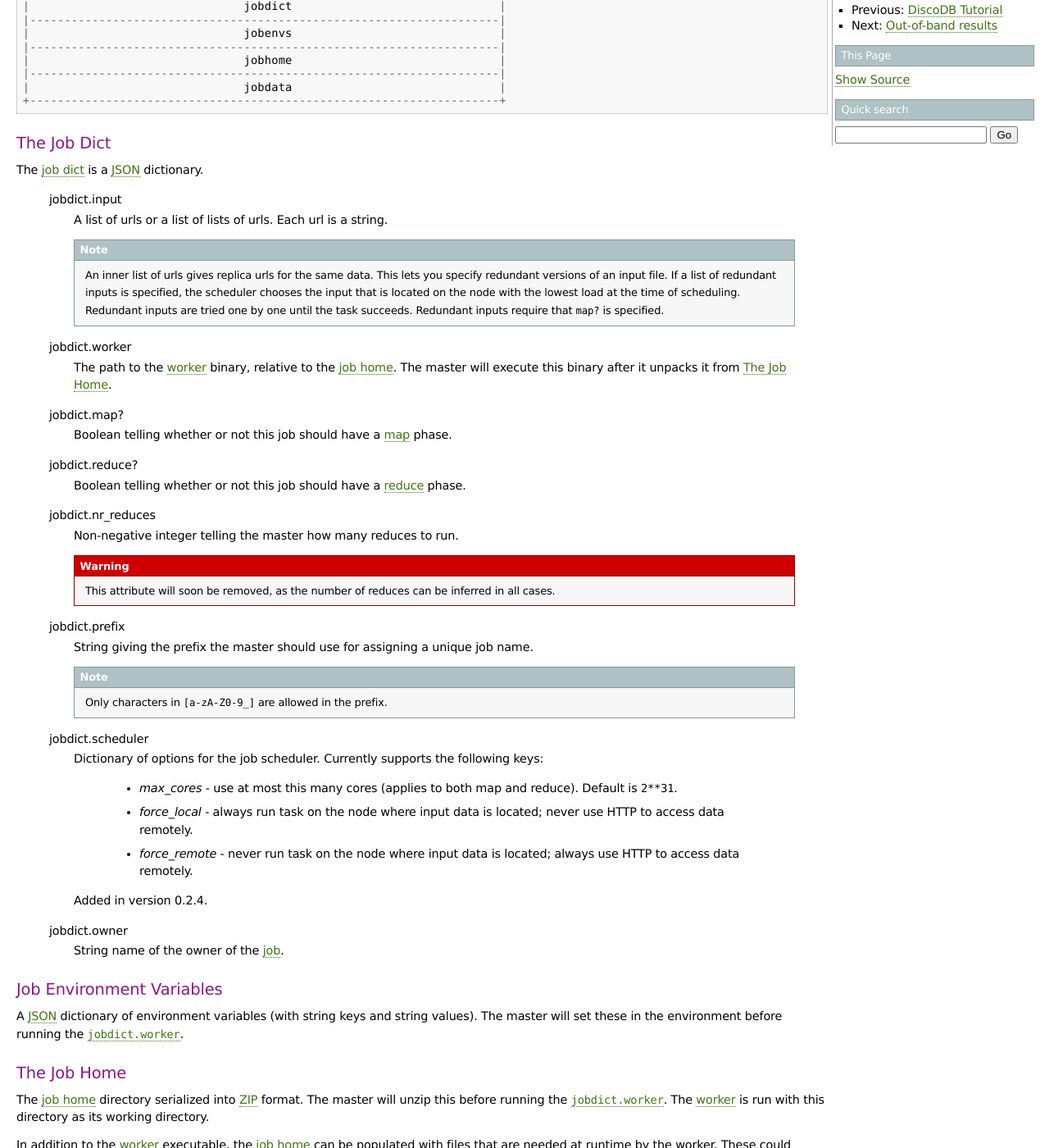
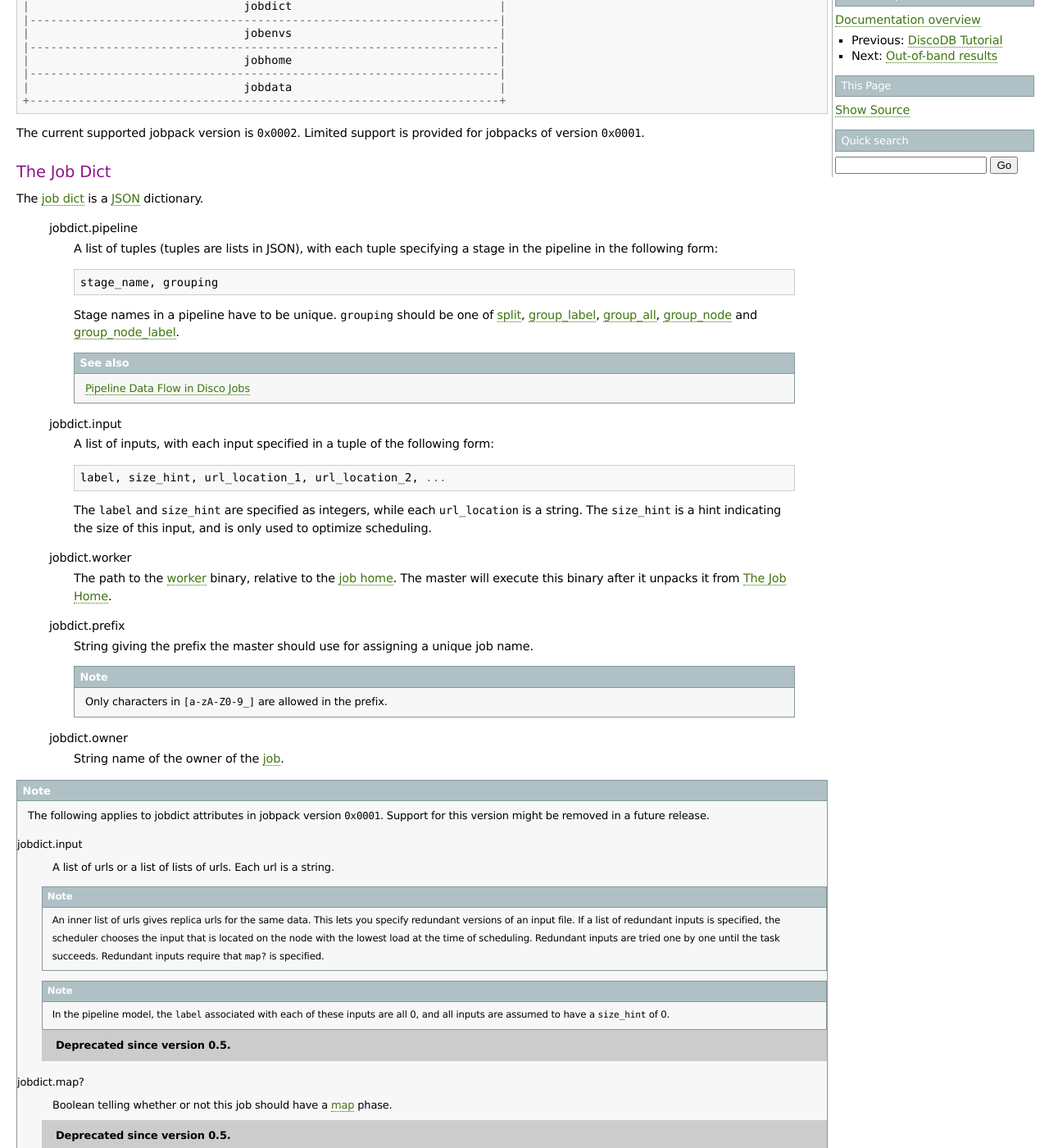
Before and after one commit to discoproject/disco, a Sphinx documentation site: the page built from doc/howto/jobpack.rst, in a window 1280 px wide and 1400 px high, scrolled down 384 px. Shown: the whole window at 82% size. Built offline with Sphinx 7.4.7, drawn with Linux system fonts in a browser that asks for light colours; some of the changed text lies outside the part shown.

Commit message:
[docs] Update the jobpack page.

```diff
--- a/doc/howto/jobpack.rst
+++ b/doc/howto/jobpack.rst
@@ -30,6 +30,11 @@
         |                               jobdata                              |
         +--------------------------------------------------------------------+
 
+.. _jobpack_version:
+
+The current supported jobpack version is ``0x0002``.  Limited support
+is provided for jobpacks of version ``0x0001``.
+
 .. _jobdict:
 
 The Job Dict
@@ -37,63 +42,121 @@
 
 The :term:`job dict` is a :term:`JSON` dictionary.
 
+    .. attribute:: jobdict.pipeline
+
+       A list of tuples (tuples are lists in JSON), with each tuple
+       specifying a stage in the pipeline in the following form::
+
+           stage_name, grouping
+
+       Stage names in a pipeline have to be unique.  ``grouping``
+       should be one of :term:`split`, :term:`group_label`,
+       :term:`group_all`, :term:`group_node` and
+       :term:`group_node_label`.
+
+       .. seealso:: :ref:`pipeline`
+
     .. attribute:: jobdict.input
 
-       A list of urls or a list of lists of urls.
-       Each url is a string.
+       A list of inputs, with each input specified in a tuple of the
+       following form::
 
-       .. note::
-              An inner list of urls gives replica urls for the same data.
-              This lets you specify redundant versions of an input file.
-              If a list of redundant inputs is specified,
-              the scheduler chooses the input that is located on the node
-              with the lowest load at the time of scheduling.
-              Redundant inputs are tried one by one until the task succeeds.
-              Redundant inputs require that :attr:`map?` is specified.
+           label, size_hint, url_location_1, url_location_2, ...
+
+       The ``label`` and ``size_hint`` are specified as integers,
+       while each ``url_location`` is a string.  The ``size_hint`` is
+       a hint indicating the size of this input, and is only used to
+       optimize scheduling.
 
     .. attribute:: jobdict.worker
 
-       The path to the :term:`worker` binary, relative to the :term:`job home`.
-       The master will execute this binary after it unpacks it from :ref:`jobhome`.
-
-    .. attribute:: jobdict.map?
-
-       Boolean telling whether or not this job should have a :term:`map` phase.
-
-    .. attribute:: jobdict.reduce?
-
-       Boolean telling whether or not this job should have a :term:`reduce` phase.
-
-    .. attribute:: jobdict.nr_reduces
-
-       Non-negative integer telling the master how many reduces to run.
-
-       .. warning:: This attribute will soon be removed,
-                    as the number of reduces can be inferred in all cases.
+       The path to the :term:`worker` binary, relative to the
+       :term:`job home`.  The master will execute this binary after it
+       unpacks it from :ref:`jobhome`.
 
     .. attribute:: jobdict.prefix
 
-       String giving the prefix the master should use for assigning a unique job name.
+       String giving the prefix the master should use for assigning a
+       unique job name.
 
        .. note:: Only characters in ``[a-zA-Z0-9_]`` are allowed in the prefix.
-
-    .. attribute:: jobdict.scheduler
-
-       Dictionary of options for the job scheduler.
-       Currently supports the following keys:
-
-                  * *max_cores* - use at most this many cores (applies to both map and reduce).
-                    Default is ``2**31``.
-                  * *force_local* - always run task on the node where input data is located;
-                    never use HTTP to access data remotely.
-                  * *force_remote* - never run task on the node where input data is located;
-                    always use HTTP to access data remotely.
-
-       .. versionadded:: 0.2.4
 
     .. attribute:: jobdict.owner
 
        String name of the owner of the :term:`job`.
+
+
+.. note::
+
+    The following applies to jobdict attributes in jobpack version
+    ``0x0001``.  Support for this version might be removed in a future
+    release.
+
+    .. attribute:: jobdict.input
+
+       A list of urls or a list of lists of urls.  Each url is a
+       string.
+
+       .. note::
+              An inner list of urls gives replica urls for the same
+              data.  This lets you specify redundant versions of an
+              input file.  If a list of redundant inputs is specified,
+              the scheduler chooses the input that is located on the
+              node with the lowest load at the time of scheduling.
+              Redundant inputs are tried one by one until the task
+              succeeds.  Redundant inputs require that :attr:`map?` is
+              specified.
+
+       .. note::
+              In the pipeline model, the ``label`` associated with
+              each of these inputs are all 0, and all inputs are
+              assumed to have a ``size_hint`` of 0.
+
+       .. deprecated:: 0.5
+
+    .. attribute:: jobdict.map?
+
+       Boolean telling whether or not this job should have a
+       :term:`map` phase.
+
+       .. deprecated:: 0.5
+
+    .. attribute:: jobdict.reduce?
+
+       Boolean telling whether or not this job should have a
+       :term:`reduce` phase.
+
+       .. deprecated:: 0.5
+
+    .. attribute:: jobdict.nr_reduces
+
+       Non-negative integer that used to tell the master how many
+       reduces to run.  Now, if the value is not 1, then the number of
+       reduces actually run by the pipeline depends on the labels
+       output by the tasks in the map stage.
+
+       .. deprecated:: 0.5
+
+    .. attribute:: jobdict.scheduler
+
+       Dictionary of options for the job scheduler.  The following
+       were the allowed keys; however, all are now ignored as of
+       release 0.5:
+
+                  * *max_cores* - use at most this many cores (applies
+                    to both map and reduce).  Default is ``2**31``.
+
+                  * *force_local* - always run task on the node where
+                    input data is located; never use HTTP to access
+                    data remotely.
+
+                  * *force_remote* - never run task on the node where
+                    input data is located; always use HTTP to access
+                    data remotely.
+
+       .. versionadded:: 0.2.4
+       .. deprecated:: 0.5
+
 
 .. _jobenvs:
 
```
